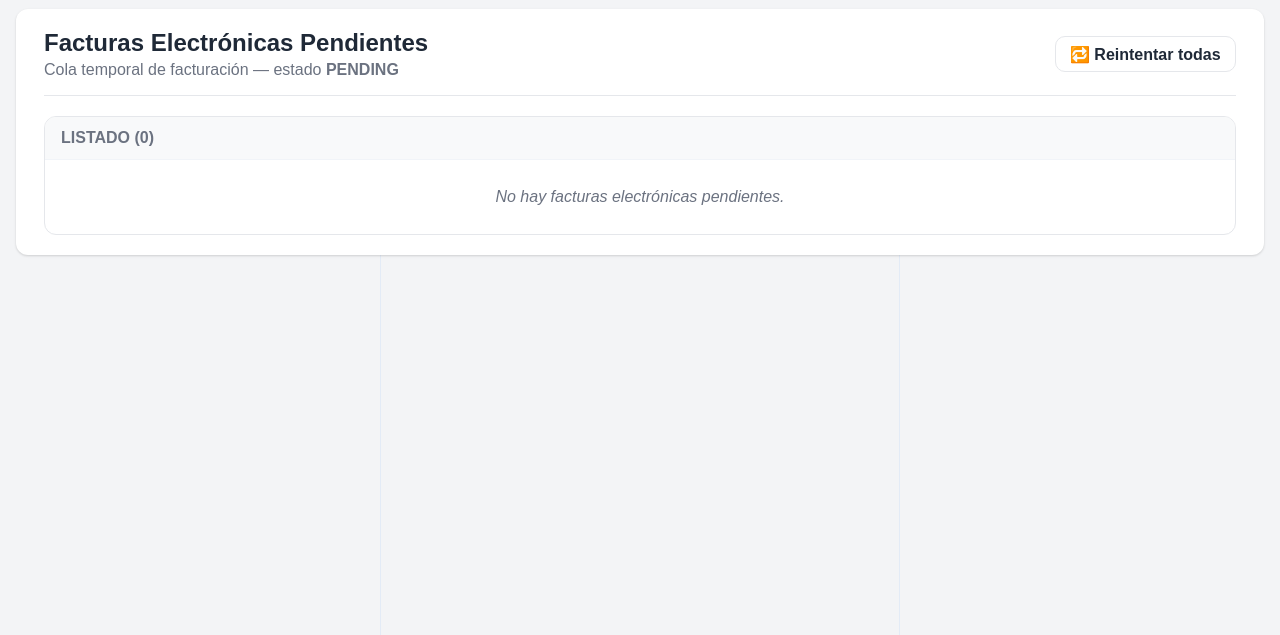
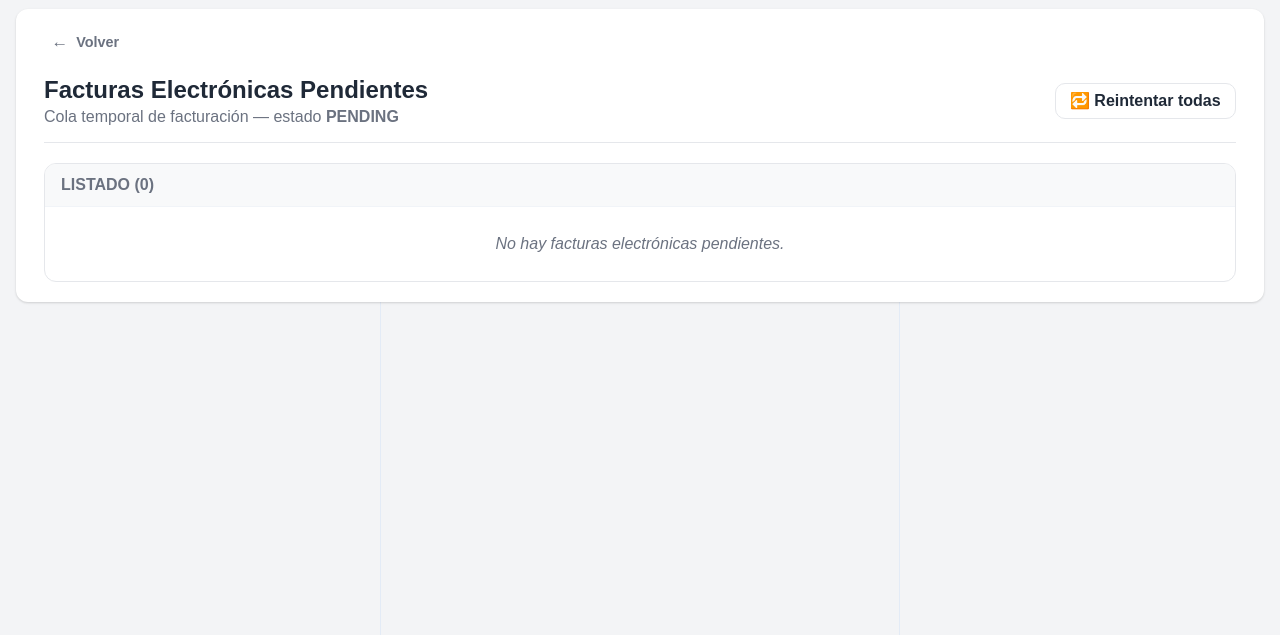
Before and after one commit to Daprosero/parqueadero-django, a Django app: page /einvoices/outbox/ in a window 1280 px wide. Shown: the part 65-700 px from the top of the page. Run offline with Django 5.2, Linux system fonts and the light colour scheme; the visitor is signed in with stand-in values (Sample User, id 1); data that the repository does not hold is empty.

Commit message:
UI: agrega botón Volver con estilo consistente en dashboards

```diff
--- a/parking/templates/parking/einvoices_outbox.html
+++ b/parking/templates/parking/einvoices_outbox.html
@@ -206,10 +206,43 @@
   .mono{
     font-family: ui-monospace, SFMono-Regular, Menlo, Monaco, Consolas, monospace;
   }
+    /* ✅ Volver (mismo estilo del Dashboard) */
+  .back-to-menu{
+    display:inline-flex;
+    width:fit-content;
+    align-self:flex-start;
+
+    align-items:center;
+    gap:0.5rem;
+    font-weight:900;
+    font-size:0.9rem;
+    color:var(--d-muted);
+    text-decoration:none;
+
+    padding:0.25rem 0.4rem;
+    border-radius:8px;
+    border:1px solid transparent;
+    transition:0.2s;
+  }
+  .back-to-menu:hover{
+    color:var(--d-dark);
+    background:#f9fafb;
+    border-color:var(--d-border);
+    transform:translateY(-1px);
+  }
+  .back-to-menu .arrow{
+    font-size:1.05rem;
+    line-height:1;
+  }
+
 </style>
 
 <div class="dash-scope">
   <div class="dashboard-sheet">
+    <a class="back-to-menu" href="{% url 'parking:gestion' %}">
+      <span class="arrow">←</span>
+      <span>Volver</span>
+    </a>
 
     <div class="header-row">
       <div class="header-title">
```
